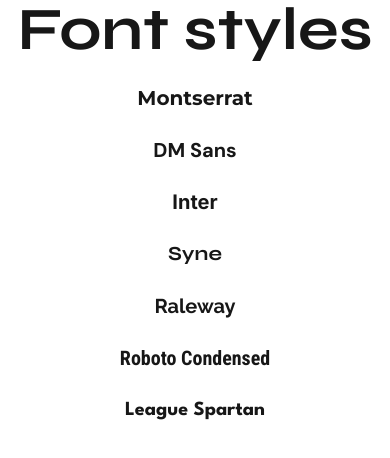
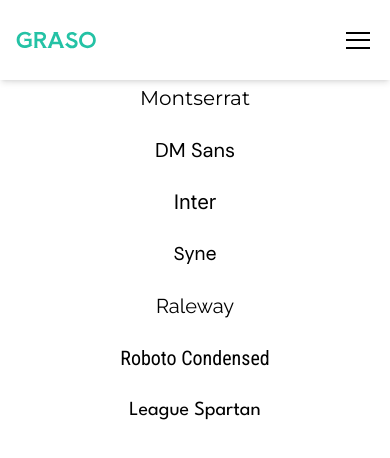
Before and after one commit to DenLabs01/Graso-dapp, a Next.js app: page /font-display in a window 390 px wide. Shown: the top 458 px of the page. Built offline with nearby package versions, Linux system fonts and the light colour scheme.

Commit message:
feat: navbar implementation

```diff
--- a/app/font-display/page.tsx
+++ b/app/font-display/page.tsx
@@ -1,23 +1,23 @@
 export default function FontPage() {
   return (
     <div className="w-full flex items-center justify-center flex-col gap-6">
-      <h1 className="text-6xl font-bold font-syne ">Font styles</h1>
+      <h1 className="text-6xl font-syne ">Font styles</h1>
 
-      <h2 className="text-xl font-montserrat font-bold ">Montserrat</h2>
+      <h2 className="text-xl font-montserrat ">Montserrat</h2>
 
-      <h2 className="text-xl font-dm-sans font-bold ">DM Sans</h2>
+      <h2 className="text-xl font-dm-sans ">DM Sans</h2>
 
-      <h2 className="text-xl font-inter font-bold ">Inter</h2>
+      <h2 className="text-xl font-inter ">Inter</h2>
 
-      <h2 className="text-xl font-syne font-bold ">Syne</h2>
+      <h2 className="text-xl font-syne ">Syne</h2>
 
-      <h2 className="text-xl font-raleway font-bold ">Raleway</h2>
+      <h2 className="text-xl font-raleway ">Raleway</h2>
 
-      <h2 className="text-xl font-roboto-condensed font-bold ">
+      <h2 className="text-xl font-roboto-condensed ">
         Roboto Condensed
       </h2>
 
-      <h2 className="text-xl font-league-spartan font-bold ">League Spartan</h2>
+      <h2 className="text-xl font-league-spartan ">League Spartan</h2>
     </div>
   );
 }
--- a/app/globals.css
+++ b/app/globals.css
@@ -1,31 +1,21 @@
+@import url('https://fonts.googleapis.com/css2?family=DM+Sans:ital,opsz,wght@0,9..40,100..1000;1,9..40,100..1000&family=Inter:ital,opsz,wght@0,14..32,100..900;1,14..32,100..900&family=League+Spartan:wght@100..900&family=Montserrat:ital,wght@0,100..900;1,100..900&family=Raleway:ital,wght@0,100..900;1,100..900&family=Roboto+Condensed:ital,wght@0,100..900;1,100..900&family=Syne:wght@400..800&display=swap');
 @import "tailwindcss";
 
 :root {
   --background: #ffffff;
   --foreground: #171717;
+  --primary: #24C2A5;
 }
 
-@theme inline {
+@theme {
   --color-background: var(--background);
   --color-foreground: var(--foreground);
-  --font-montserrat: var(--font-montserrat);
-  --font-dm-sans: var(--font-dm-sans);
-  --font-inter: var(--font-inter);
-  --font-syne: var(--font-syne);
-  --font-raleway: var(--font-raleway);
-  --font-roboto-condensed: var(--font-roboto-condensed);
-  --font-league-spartan: var(--font-league-spartan);
+  --color-primary: var(--primary);
+  --font-montserrat: "Montserrat", "sans-serif";
+  --font-dm-sans: "DM Sans", "sans-serif";
+  --font-inter: "Inter", "sans-serif";
+  --font-syne: "Syne", "sans-serif";
+  --font-raleway: "Raleway", "sans-serif";
+  --font-roboto-condensed: "Roboto Condensed", "sans-serif";
+  --font-league-spartan: "League Spartan", "sans-serif";
 }
-
-@media (prefers-color-scheme: dark) {
-  :root {
-    --background: #0a0a0a;
-    --foreground: #ededed;
-  }
-}
-
-body {
-  background: var(--background);
-  color: var(--foreground);
-  font-family: Arial, Helvetica, sans-serif;
-}
--- a/app/layout.tsx
+++ b/app/layout.tsx
@@ -1,50 +1,7 @@
 import type React from "react";
 import type { Metadata } from "next";
-import {
-  Montserrat,
-  DM_Sans,
-  Inter,
-  Syne,
-  Raleway,
-  Roboto_Condensed,
-  League_Spartan,
-} from "next/font/google";
 import "./globals.css";
-
-const montserrat = Montserrat({
-  variable: "--font-montserrat",
-  subsets: ["latin"],
-});
-
-const dmSans = DM_Sans({
-  variable: "--font-dm-sans",
-  subsets: ["latin"],
-});
-
-const inter = Inter({
-  variable: "--font-inter",
-  subsets: ["latin"],
-});
-
-const syne = Syne({
-  variable: "--font-syne",
-  subsets: ["latin"],
-});
-
-const raleway = Raleway({
-  variable: "--font-raleway",
-  subsets: ["latin"],
-});
-
-const robotoCondensed = Roboto_Condensed({
-  variable: "--font-roboto-condensed",
-  subsets: ["latin"],
-});
-
-const leagueSpartan = League_Spartan({
-  variable: "--font-league-spartan",
-  subsets: ["latin"],
-});
+import Navbar from "@/components/navbar";
 
 export const metadata: Metadata = {
   title: "Graso",
@@ -59,18 +16,8 @@ export default function RootLayout({
 }>) {
   return (
     <html lang="en">
-      <body
-        className={`
-          ${montserrat.variable}
-          ${dmSans.variable}
-          ${inter.variable}
-          ${syne.variable}
-          ${raleway.variable}
-          ${robotoCondensed.variable}
-          ${leagueSpartan.variable}
-          antialiased
-        `}
-      >
+      <body className='antialiased'>
+        <Navbar />
         {children}
       </body>
     </html>
--- /dev/null
+++ b/components/button.tsx
@@ -0,0 +1,37 @@
+import React from 'react';
+import { cn } from '@/lib/utils'; // I'll show how to write `cn` below if you need it
+
+// Define allowed variants
+type ButtonVariant = 'primary' | 'secondary' | 'outline';
+
+// Extend button props
+interface ButtonProps extends React.ButtonHTMLAttributes<HTMLButtonElement> {
+  variant?: ButtonVariant;
+}
+
+// Styles based on variant
+const variantClasses: Record<ButtonVariant, string> = {
+  primary: 'bg-primary text-white hover:bg-primary/70',
+  secondary: 'bg-gray-600 text-white hover:bg-gray-700',
+  outline: 'border border-primary text-primary hover:bg-primary/20',
+};
+
+export const Button: React.FC<ButtonProps> = ({
+  children,
+  className,
+  variant = 'primary',
+  ...props
+}) => {
+  return (
+    <button
+      className={cn(
+        'px-8 py-2 lg:px-14 lg:py-3 rounded-[10px] font-medium transition-colors duration-200 cursor-pointer',
+        variantClasses[variant],
+        className
+      )}
+      {...props}
+    >
+      {children}
+    </button>
+  );
+};
--- /dev/null
+++ b/components/navbar.tsx
@@ -0,0 +1,96 @@
+'use client';
+
+import Image from "next/image";
+import Link from "next/link";
+import { useState } from "react";
+import { Button } from "./button";
+
+const navLinks = [
+  {
+    label: "Home",
+    href: "/"
+  },
+  {
+    label: "Explore",
+    href: "/explore"
+  },
+  {
+    label: "Portfolio",
+    href: "/portfolio"
+  },
+  {
+    label: "Whitepaper",
+    href: "/whitepaper"
+  },
+  {
+    label: "About Us",
+    href: "/about-us"
+  },
+]
+
+export default function Navbar() {
+  const [isOpen, setIsOpen] = useState(false);
+
+  const toggleMenu = () => {
+    setIsOpen(!isOpen);
+  };
+
+  return (
+    <nav className="bg-white shadow-md fixed w-full z-20 font-montserrat">
+      <div className="max-w-7xl mx-auto px-4 sm:px-6 py-2 md:py-5 lg:px-10">
+        <div className="flex justify-between items-center h-16">
+          <Link href="/" className="flex-shrink-0 text-2xl font-bold">
+            <Image src="/GRASO.svg" alt="Logo" width={300} height={150} className="w-20 h-10" />
+          </Link>
+
+          <div className="hidden md:flex space-x-6 lg:space-x-10 hover:text-[#24C2A5]">
+            {
+              navLinks.map((link) => <Link key={link.href} href={link.href} className="text-black hover:text-primary">{link.label}</Link>)
+            }
+          </div>
+
+          <div className="hidden md:block">
+            <Button className="font-dm-sans font-semibold">Connect</Button>
+          </div>
+
+          {/* Mobile Menu Button */}
+          <div className="md:hidden flex items-center cursor-pointer">
+            <button
+              onClick={toggleMenu}
+              className="relative w-8 h-8 focus:outline-none"
+            >
+              <div className="absolute top-1/2 left-1/2 w-6 h-0.5 bg-black transform transition duration-300 ease-in-out"
+                style={{
+                  translate: isOpen ? '-50% -50%' : '-50% -8px',
+                  rotate: isOpen ? "45deg" : "0deg",
+                }}
+              />
+              <div className="absolute top-1/2 left-1/2 w-6 h-0.5 bg-black transform transition duration-300 ease-in-out"
+                style={{
+                  translate: '-50% -50%',
+                  opacity: isOpen ? "0" : "1",
+                }}
+              />
+              <div className="absolute top-1/2 left-1/2 w-6 h-0.5 bg-black transform transition duration-300 ease-in-out"
+                style={{
+                  translate: isOpen ? '-50% -50%' : '-50% 7px',
+                  rotate: isOpen ? "-45deg" : "0deg",
+                }}
+              />
+            </button>
+          </div>
+        </div>
+      </div>
+
+      {/* Mobile Menu */}
+      <div className={`md:hidden transition-all duration-300 ease-in-out ${isOpen ? "max-h-screen" : "max-h-0 overflow-hidden"}`}>
+        <div className="flex flex-col items-center bg-white space-y-4 py-4 hover:text-primary">
+          {
+            navLinks.map((link) => <Link key={link.href} href={link.href}>{link.label}</Link>)
+          }
+          <Button className="font-dm-sans font-semibold">Connect</Button>
+        </div>
+      </div>
+    </nav>
+  );
+}
```
Also changed, not shown: public/GRASO.svg (added).
